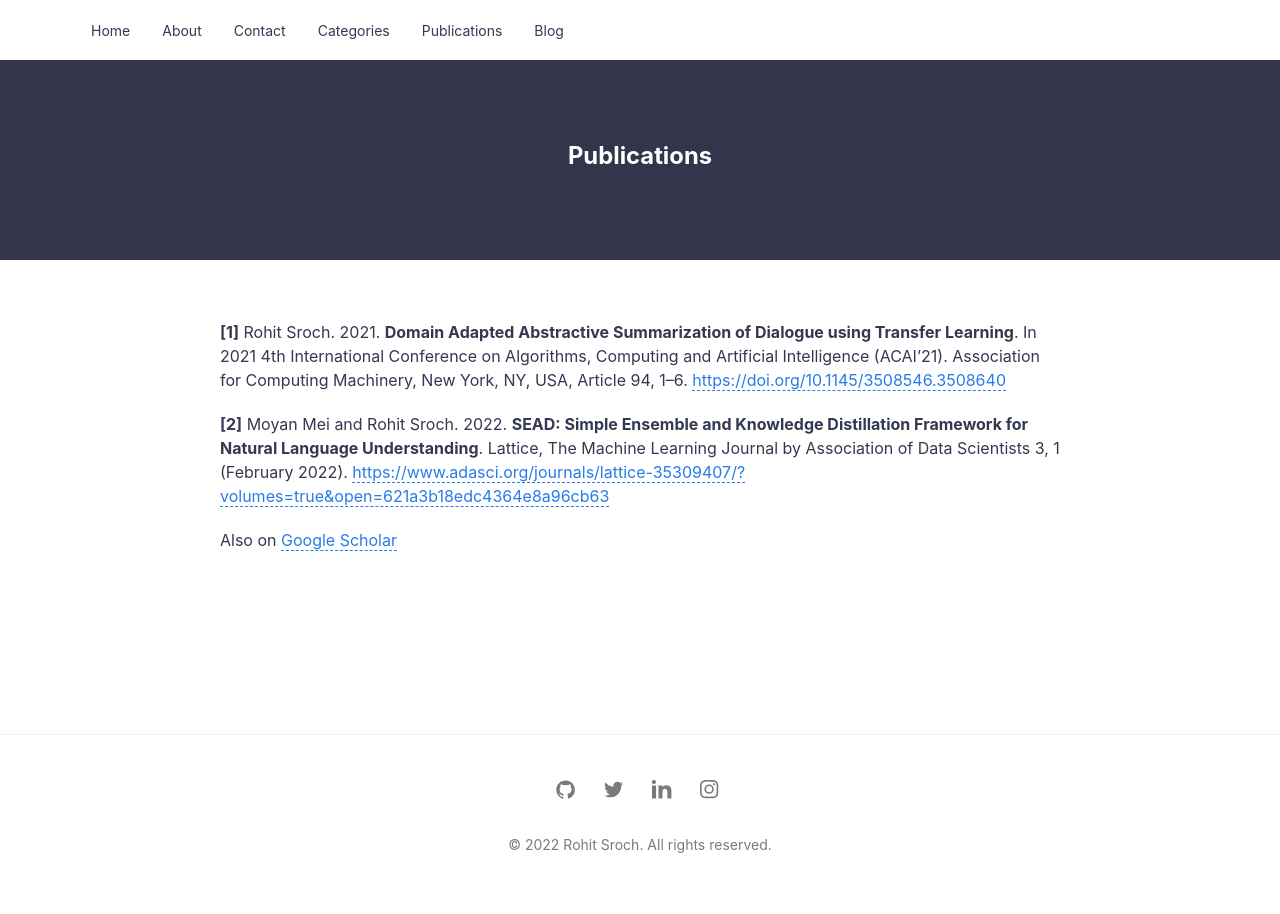
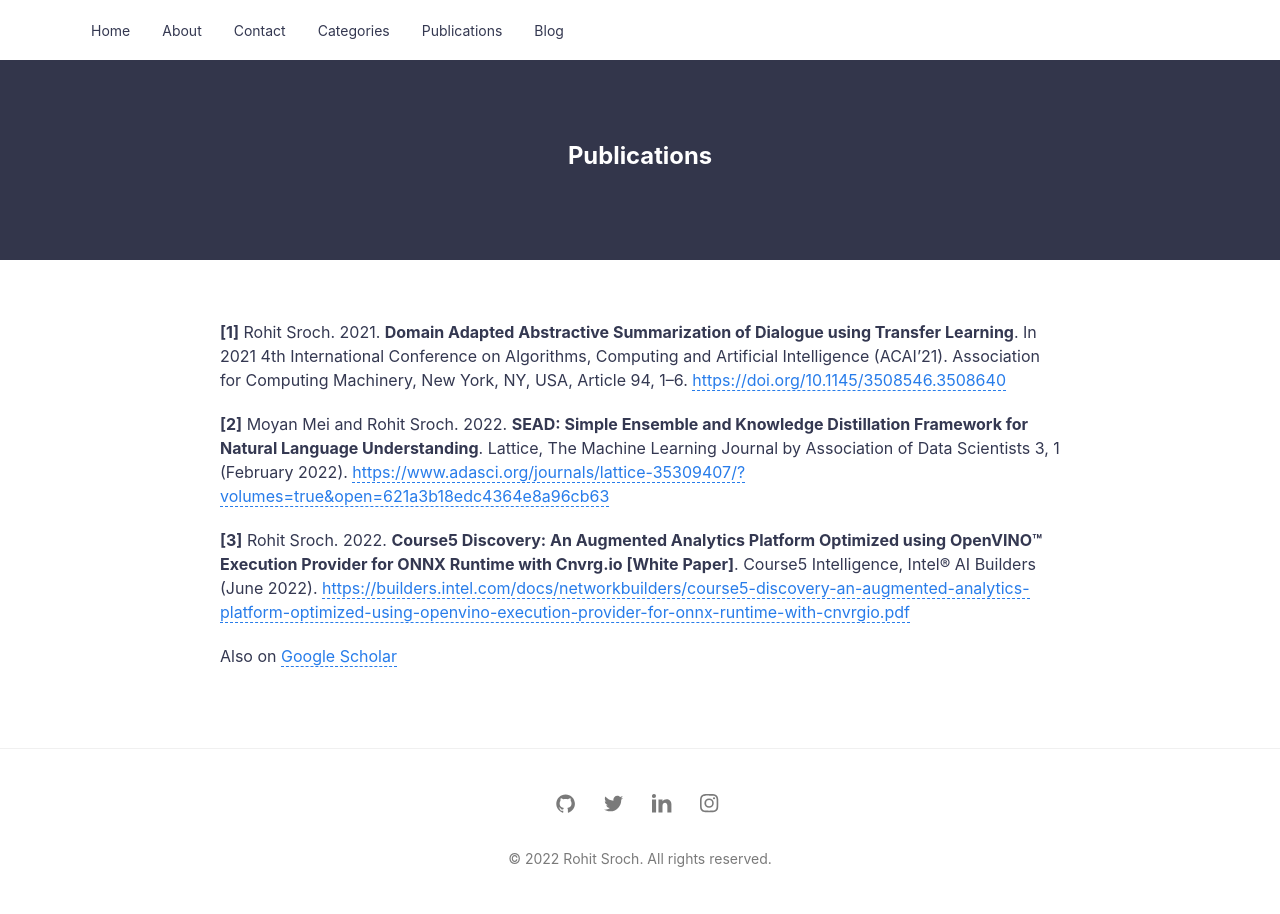
Before and after one commit to rohitsroch/rohitsroch.github.io, a Jekyll site: the page built from publications.md, in a window 1280 px wide. Built offline with Jekyll 4.4.1, drawn with Linux system fonts in a browser that asks for light colours.

Commit message:
Update publications.md

```diff
--- a/publications.md
+++ b/publications.md
@@ -8,4 +8,6 @@
 
 **[2]** Moyan Mei and Rohit Sroch. 2022. **SEAD: Simple Ensemble and Knowledge Distillation Framework for Natural Language Understanding**. Lattice, The Machine Learning Journal by Association of Data Scientists 3, 1 (February 2022). [https://www.adasci.org/journals/lattice-35309407/?volumes=true&open=621a3b18edc4364e8a96cb63](www.adasci.org/journals/lattice-35309407/?volumes=true&open=621a3b18edc4364e8a96cb63)
 
+**[3]** Rohit Sroch. 2022. **Course5 Discovery: An Augmented Analytics Platform Optimized using OpenVINO™ Execution Provider for ONNX Runtime with Cnvrg.io [White Paper]**. Course5 Intelligence, Intel® AI Builders (June 2022). [https://builders.intel.com/docs/networkbuilders/course5-discovery-an-augmented-analytics-platform-optimized-using-openvino-execution-provider-for-onnx-runtime-with-cnvrgio.pdf](https://builders.intel.com/docs/networkbuilders/course5-discovery-an-augmented-analytics-platform-optimized-using-openvino-execution-provider-for-onnx-runtime-with-cnvrgio.pdf)
+
 Also on [Google Scholar](https://scholar.google.com/citations?user=InqxsuEAAAAJ&hl=en&oi=sra)
```
